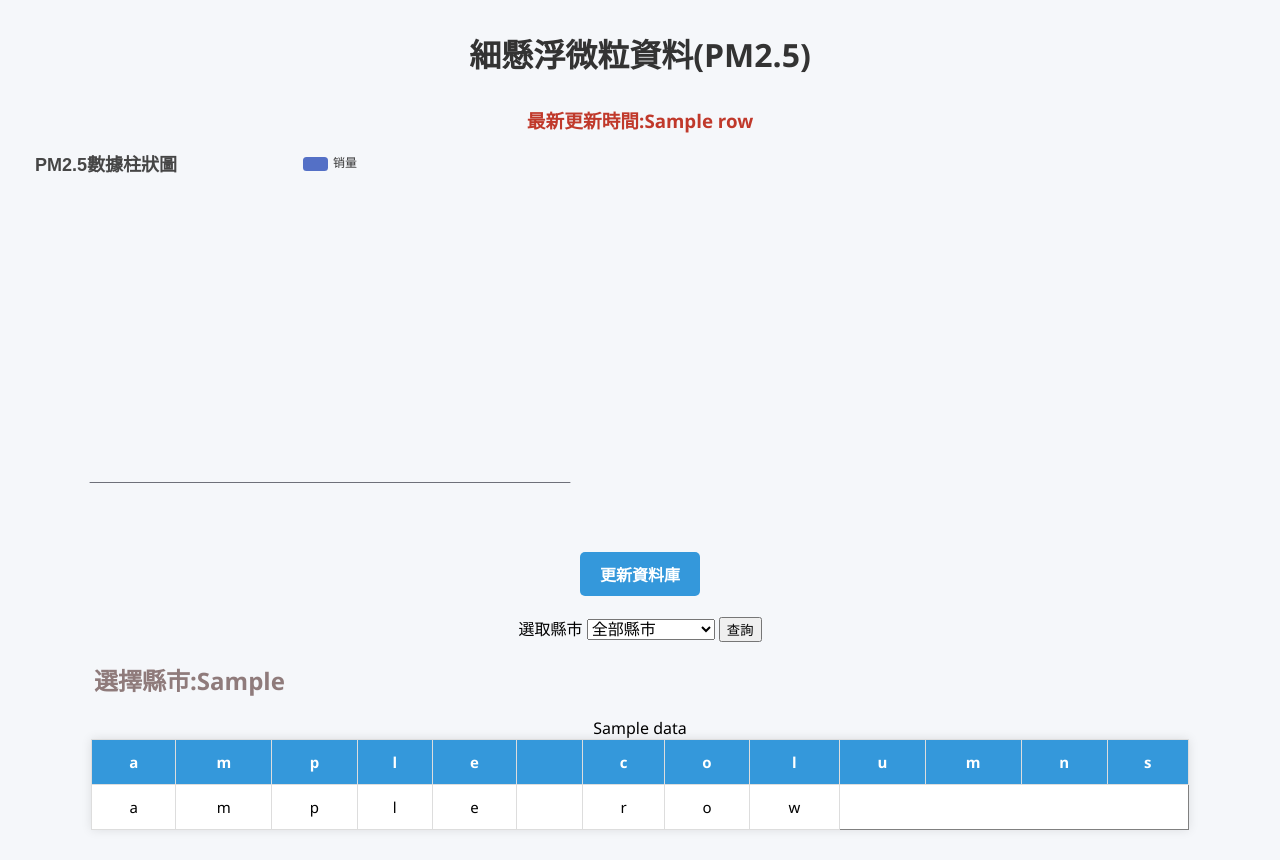
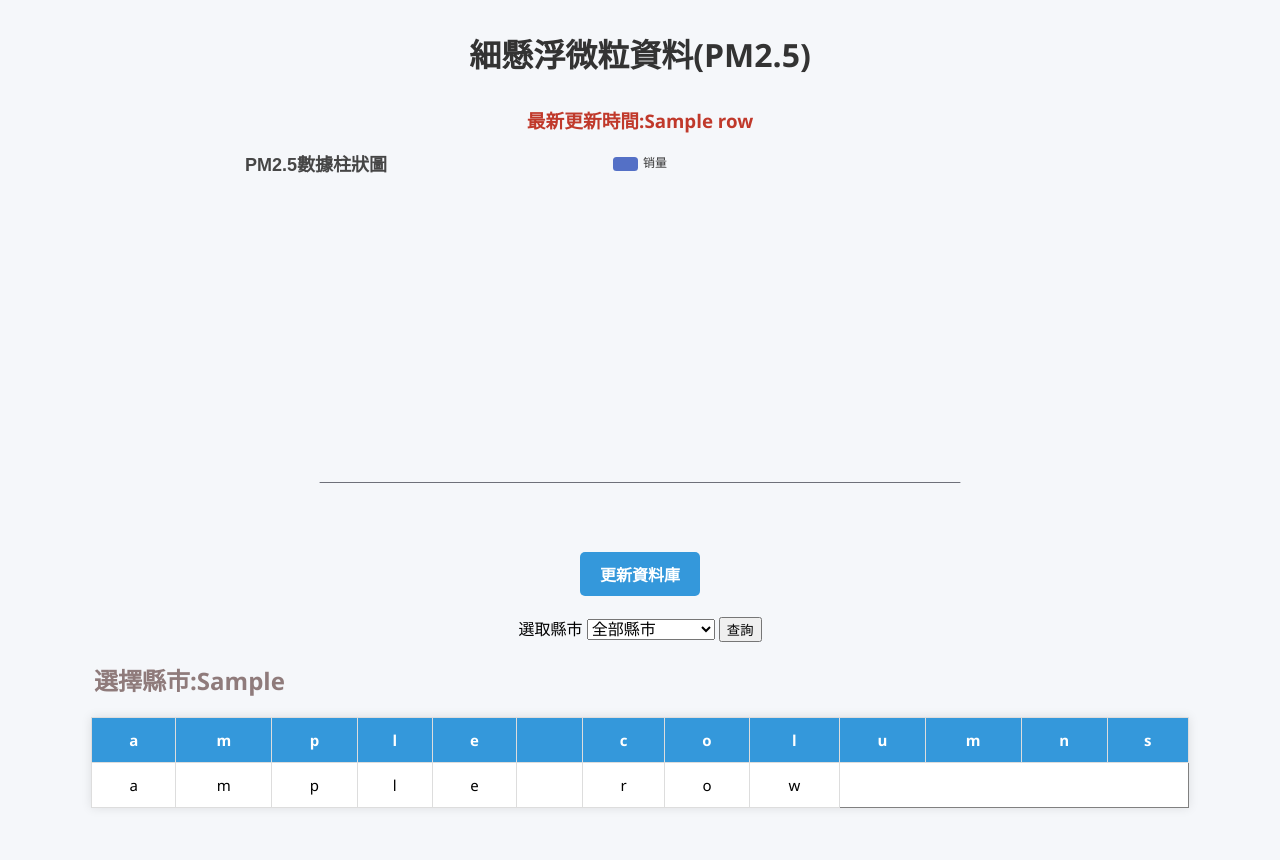
Before and after one commit to zcw1209/flask-pm25, a Flask app: template templates/index.html in a window 1280 px wide. After the commit the page ends 808 px from the top, so only its background shows below. Run offline with Flask 3, Linux system fonts and the light colour scheme; the template is opened without the code that fills it: most values are stand-ins (such as "Sample title", 1, 10 or a date in 2020); some libraries are stand-ins or nearby versions.

Commit message:
7:11優化app.py寫法

```diff
--- a/app.py
+++ b/app.py
@@ -46,15 +46,18 @@
 
     # 選取縣市後的資料(預設ALL)
     county = request.args.get("county", "ALL")
-    if county != "ALL":
+    if county == "ALL":
+        df1 = df.groupby("county")["pm25"].mean().reset_index()
+        x_data = df1["county"].tolist()
+
+    else:
         # 取得特定縣市的資料
         df = df.groupby("county").get_group(county)
-        columns = df.columns.tolist()
-        datas = df.values.tolist()
-        # print(columns, datas)
+        # 繪製所需資料
+        x_data = df["site"].tolist()
 
-    # 繪製所需資料
-    x_data = df["site"].tolist()
+    columns = df.columns.tolist()
+    datas = df.values.tolist()
     y_data = df["pm25"].tolist()
 
     return render_template(
--- a/templates/index.html
+++ b/templates/index.html
@@ -8,12 +8,18 @@
     <script src="https://cdn.jsdelivr.net/npm/echarts@5.6.0/dist/echarts.min.js"></script>
 
     <link rel="stylesheet" href="{{ url_for('static',filename='style.css') }}">
+    <style>
+      #main{
+        text-align: center;
+        margin: 0 auto;
+      }
+    </style>
 </head>
 <body>
     <h1>細懸浮微粒資料(PM2.5)</h1>
     <h3>最新更新時間:{{datas[0][4]}}</h3>
 
-    <div id="main" style="width: 600px;height:400px;"></div>
+    <div id="main" style="width: 800px;height:400px;"></div>
 
 
     <a class="btn-update" href="/update-db">更新資料庫</a>
@@ -29,7 +35,7 @@
         </select>
         <button type="submit">查詢</button>
     </form>
-    <div id="chart-data" data-labels="{{x_data | tojson | safe }}" data-values="{{y_data | tojson | safe}}">
+    <div id="chart-data" data-labels='{{x_data | tojson | safe }}' data-values='{{y_data | tojson | safe}}'>
     </div>
 
     <h2 style="text-align: left;margin-left: 64px; color: rgb(143, 123, 123);">選擇縣市:{{selected_county}}</h2>
@@ -47,7 +53,6 @@
                 {% for data in row[1:] %}
                 <td>{{data}}</td>
                 {% endfor %}
-            {{data}}
             </tr>
             {% endfor %}
         </tbody>
```
